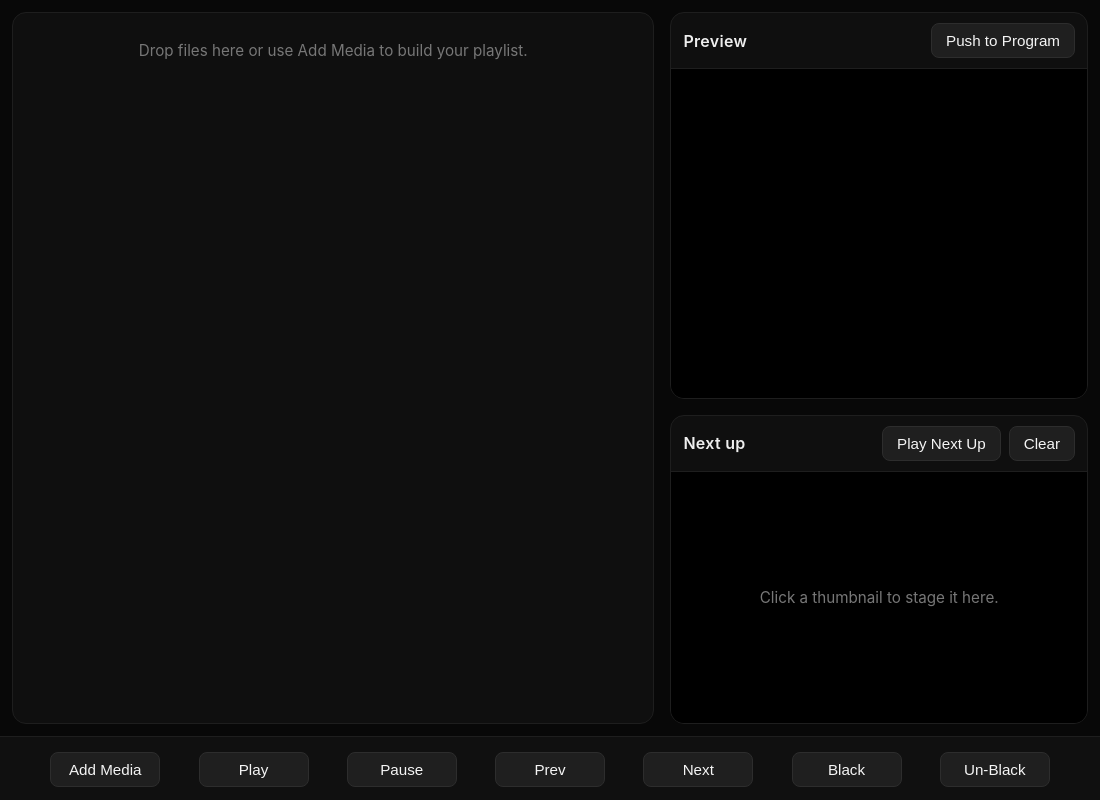
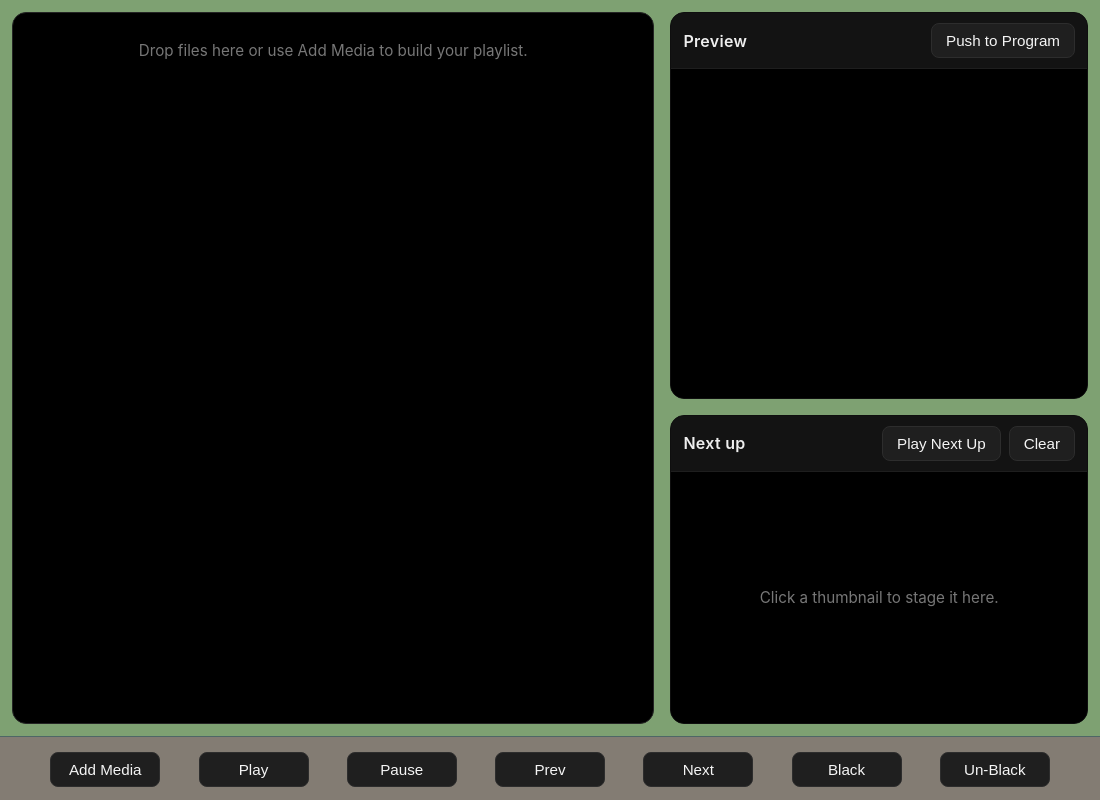
Before and after one commit to AntzBeauchamp/bf-presenter, an Electron app: page ui/control.html in a window 1100 px wide. Shown: the top 800 px of the page. Drawn offline with Linux system fonts and the light colour scheme; no server answers.

Commit message:
Update styles.css

```diff
--- a/ui/styles.css
+++ b/ui/styles.css
@@ -2,7 +2,7 @@ body {
   margin: 0;
   font-family: 'Inter', system-ui, -apple-system, BlinkMacSystemFont, 'Segoe UI', sans-serif;
   color: #eee;
-  background: #080808;
+  background: #7ea172;
 }
 
 button {
@@ -40,8 +40,8 @@ button:active {
 }
 
 .left-panel {
-  background: #0f0f0f;
-  border: 1px solid #1e1e1e;
+  background: #000000;
+  border: 1px solid #242424;
   border-radius: 14px;
   padding: 12px;
   overflow: auto;
@@ -54,8 +54,8 @@ button:active {
 }
 
 .card {
-  background: #0f0f0f;
-  border: 1px solid #1e1e1e;
+  background: #131313;
+  border: 1px solid #0f0f0f;
   border-radius: 14px;
   overflow: hidden;
   display: flex;
@@ -188,8 +188,8 @@ button:active {
 /* Toolbar */
 .toolbar {
   height: 64px;
-  border-top: 1px solid #1e1e1e;
-  background: #101010;
+  border-top: 1px solid #4e6766 ;
+  background: #837c73 ;
   display: grid;
   grid-auto-flow: column;
   align-items: center;
```
